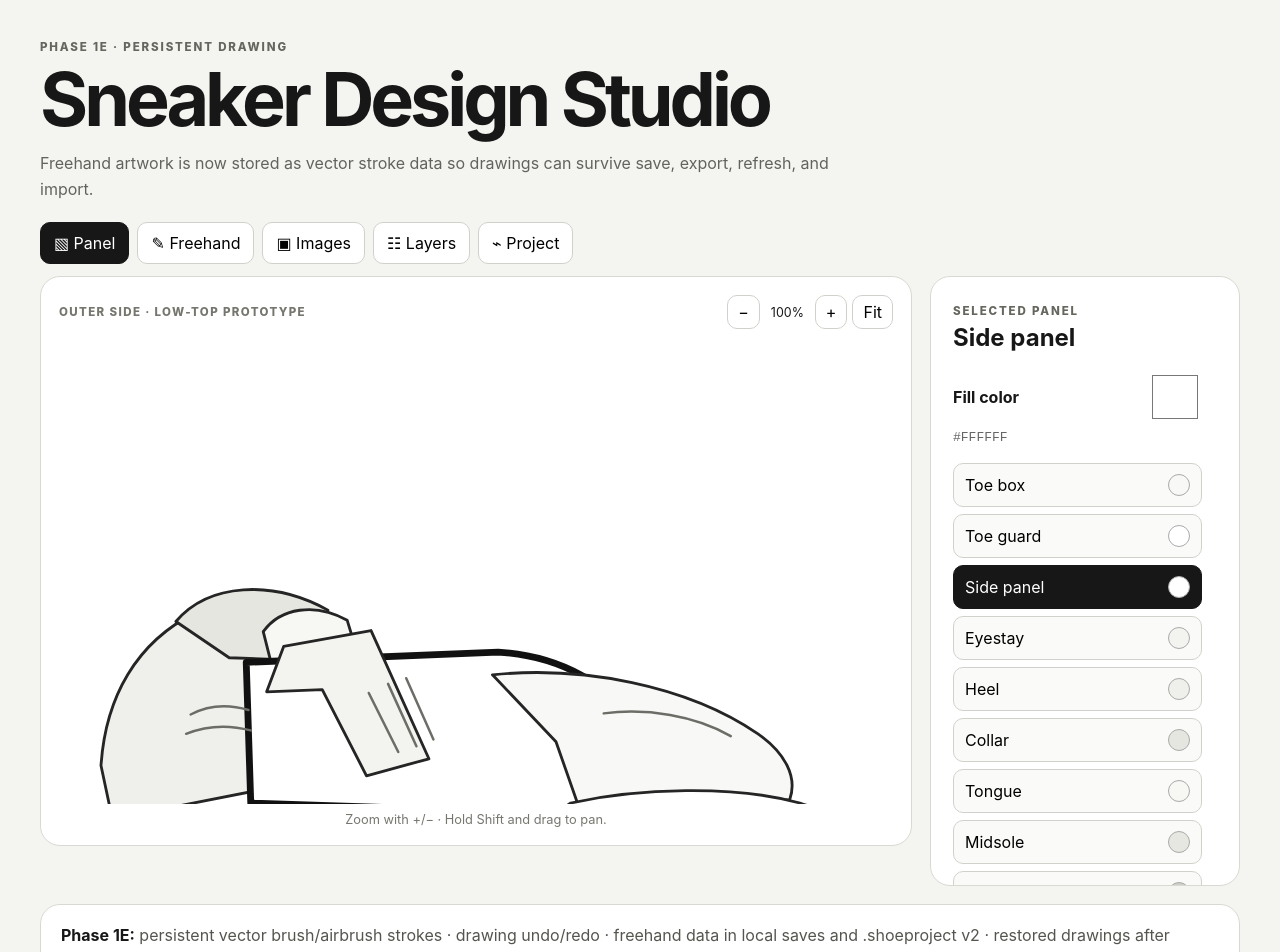
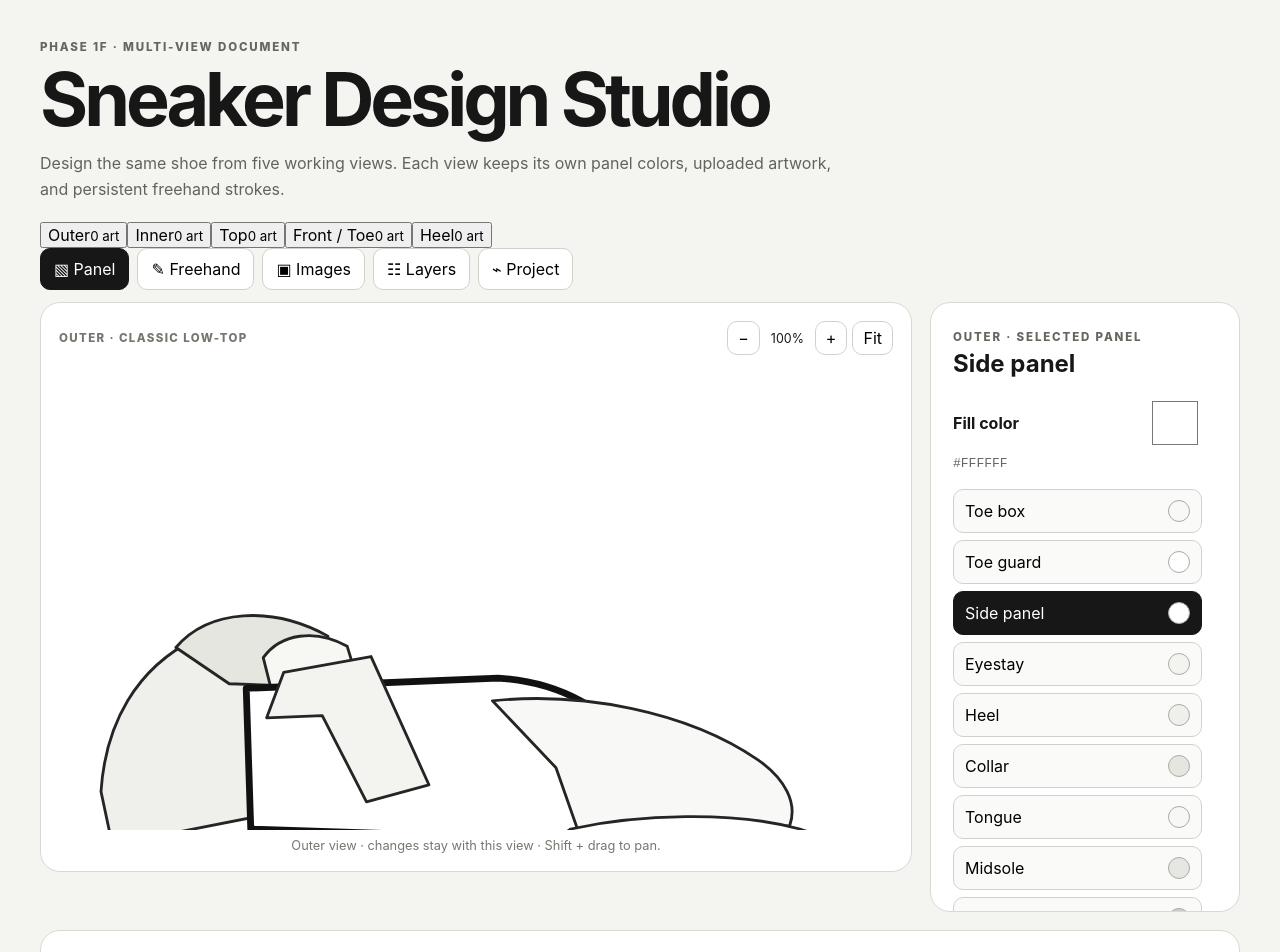
Before and after one commit to PerezAbraham86/sneaker-design-studio, a React (Vite) app: page / in a window 1280 px wide. Shown: the top 952 px of the page. Built offline with nearby package versions, Linux system fonts and the light colour scheme.

Commit message:
Phase 1F: add outer inner top front and heel editor views

```diff
--- a/src/App.tsx
+++ b/src/App.tsx
@@ -1,29 +1,37 @@
-import { useMemo,useRef,useState } from 'react'
+import {useRef,useState} from 'react'
 import DrawingCanvas,{type DrawTool,type Stroke} from './DrawingCanvas'
 import ArtworkLayer,{type ArtworkItem} from './ArtworkLayer'
-import {DEFAULT_LAYERS,downloadProject,isProjectFile,loadLocal,makeProject,saveLocal,type LayerId,type LayerState,type ProjectFile} from './project'
+import {DEFAULT_LAYERS,SHOE_VIEWS,VIEW_LABELS,downloadProject,isProjectFile,loadLocal,makeProject,saveLocal,type LayerId,type LayerState,type ProjectFile,type ShoeView,type ViewDocument} from './project'
 import {initialColors,panelLabels,panelPaths,type PanelColors,type PanelId} from './shoeTemplate'
-type Mode='panels'|'draw'|'image'|'layers'|'project';type HistoryState={colors:PanelColors};const panelOrder=Object.keys(panelLabels) as PanelId[]
-function SneakerSvg({colors,selected,onSelect,enabled}:{colors:PanelColors;selected:PanelId;onSelect:(p:PanelId)=>void;enabled:boolean}){return <svg className="shoe-svg" viewBox="55 55 735 350"><g className="shoe-shadow"><ellipse cx="430" cy="380" rx="310" ry="12"/></g>{(Object.keys(panelPaths) as PanelId[]).map(id=><path key={id} d={panelPaths[id]} fill={colors[id]} className={'shoe-panel'+(selected===id&&enabled?' selected':'')} onClick={()=>enabled&&onSelect(id)}/>)}<g className="shoe-details"><path d="M328 166 L354 218 M345 158 L370 213 M361 153 L385 207"/><path d="M171 185 C188 176 205 176 222 181 M167 202 C187 194 205 194 224 199"/><path d="M535 184 C573 179 616 186 647 204"/></g></svg>}
+type Mode='panels'|'draw'|'image'|'layers'|'project';const panelOrder=Object.keys(panelLabels) as PanelId[]
+const freshView=():ViewDocument=>({colors:{...initialColors},artworks:[],strokes:[]})
+const freshViews=():Record<ShoeView,ViewDocument>=>({outer:freshView(),inner:freshView(),top:freshView(),front:freshView(),heel:freshView()})
+function SneakerSvg({view,colors,selected,onSelect,enabled}:{view:ShoeView;colors:PanelColors;selected:PanelId;onSelect:(p:PanelId)=>void;enabled:boolean}){
+ const transform=view==='inner'?'translate(845 0) scale(-1 1)':view==='top'?'translate(110 -185) rotate(90 365 230) scale(.78)':view==='front'?'translate(50 -5) scale(.95 1)':view==='heel'?'translate(-20 0) scale(.92 1)':''
+ const opacity=(id:PanelId)=>view==='front'&&!['toeBox','toeGuard','tongue','midsole','outsole'].includes(id)?.18:view==='heel'&&!['heel','collar','midsole','outsole'].includes(id)?.18:1
+ return <svg className="shoe-svg" viewBox="55 55 735 350"><g transform={transform}><g className="shoe-shadow"><ellipse cx="430" cy="380" rx="310" ry="12"/></g>{(Object.keys(panelPaths) as PanelId[]).map(id=><path key={id} d={panelPaths[id]} fill={colors[id]} opacity={opacity(id)} className={'shoe-panel'+(selected===id&&enabled?' selected':'')} onClick={()=>enabled&&onSelect(id)}/>)}</g></svg>
+}
 export default function App(){
- const [mode,setMode]=useState<Mode>('panels'),[selected,setSelected]=useState<PanelId>('quarter'),[colors,setColors]=useState<PanelColors>({...initialColors}),[past,setPast]=useState<HistoryState[]>([]),[future,setFuture]=useState<HistoryState[]>([])
- const [tool,setTool]=useState<DrawTool>('brush'),[drawColor,setDrawColor]=useState('#111111'),[brushSize,setBrushSize]=useState(10),[drawOpacity,setDrawOpacity]=useState(1),[strokes,setStrokes]=useState<Stroke[]>([]),[strokeRedo,setStrokeRedo]=useState<Stroke[]>([])
- const [artworks,setArtworks]=useState<ArtworkItem[]>([]),[selectedArtwork,setSelectedArtwork]=useState<string|null>(null),[layers,setLayers]=useState<LayerState[]>(DEFAULT_LAYERS),[projectName,setProjectName]=useState('My Sneaker Design'),[status,setStatus]=useState('Not saved yet')
- const [zoom,setZoom]=useState(1),[pan,setPan]=useState({x:0,y:0});const panRef=useRef<{x:number;y:number;px:number;py:number}|null>(null),fileRef=useRef<HTMLInputElement>(null),projectRef=useRef<HTMLInputElement>(null)
- const currentArtwork=artworks.find(x=>x.id===selectedArtwork)??null,changedCount=useMemo(()=>panelOrder.filter(id=>colors[id]!==initialColors[id]).length,[colors]),visible=(id:LayerId)=>layers.find(x=>x.id===id)?.visible!==false
- const commitColors=(next:PanelColors)=>{setPast(x=>[...x.slice(-39),{colors:{...colors}}]);setColors(next);setFuture([])},undo=()=>{const p=past.at(-1);if(!p)return;setFuture(x=>[{colors:{...colors}},...x]);setColors({...p.colors});setPast(x=>x.slice(0,-1))},redo=()=>{const n=future[0];if(!n)return;setPast(x=>[...x,{colors:{...colors}}]);setColors({...n.colors});setFuture(x=>x.slice(1))}
- const updateArtwork=(id:string,patch:Partial<ArtworkItem>)=>setArtworks(x=>x.map(a=>a.id===id?{...a,...patch}:a)),addImage=(f:File)=>{if(!f.type.startsWith('image/'))return;const r=new FileReader();r.onload=()=>{const id=crypto.randomUUID();setArtworks(x=>[...x,{id,src:String(r.result),name:f.name,x:50,y:50,scale:1,rotation:0,opacity:1}]);setSelectedArtwork(id);setMode('image')};r.readAsDataURL(f)}
- const snapshot=()=>makeProject(projectName,colors,artworks,strokes,layers),applyProject=(p:ProjectFile)=>{setProjectName(p.name);setColors(p.colors);setArtworks(p.artworks);setStrokes(p.strokes);setLayers(p.layers);setPast([]);setFuture([]);setStrokeRedo([]);setStatus('Loaded '+new Date().toLocaleTimeString())}
- const save=()=>{try{saveLocal(snapshot());setStatus('Saved locally '+new Date().toLocaleTimeString())}catch{setStatus('Local save failed — download the project instead')}}
+ const [mode,setMode]=useState<Mode>('panels'),[activeView,setActiveView]=useState<ShoeView>('outer'),[views,setViews]=useState<Record<ShoeView,ViewDocument>>(freshViews),[selected,setSelected]=useState<PanelId>('quarter')
+ const [tool,setTool]=useState<DrawTool>('brush'),[drawColor,setDrawColor]=useState('#111111'),[brushSize,setBrushSize]=useState(10),[drawOpacity,setDrawOpacity]=useState(1),[strokeRedo,setStrokeRedo]=useState<Record<ShoeView,Stroke[]>>({outer:[],inner:[],top:[],front:[],heel:[]})
+ const [selectedArtwork,setSelectedArtwork]=useState<string|null>(null),[layers,setLayers]=useState<LayerState[]>(DEFAULT_LAYERS),[projectName,setProjectName]=useState('My Sneaker Design'),[status,setStatus]=useState('Not saved yet'),[zoom,setZoom]=useState(1),[pan,setPan]=useState({x:0,y:0})
+ const panRef=useRef<{x:number;y:number;px:number;py:number}|null>(null),fileRef=useRef<HTMLInputElement>(null),projectRef=useRef<HTMLInputElement>(null)
+ const doc=views[activeView],currentArtwork=doc.artworks.find(x=>x.id===selectedArtwork)??null,visible=(id:LayerId)=>layers.find(x=>x.id===id)?.visible!==false
+ const patchView=(patch:Partial<ViewDocument>)=>setViews(v=>({...v,[activeView]:{...v[activeView],...patch}}))
+ const changeView=(v:ShoeView)=>{setActiveView(v);setSelectedArtwork(null);setPan({x:0,y:0});setZoom(1)}
+ const updateArtwork=(id:string,patch:Partial<ArtworkItem>)=>patchView({artworks:doc.artworks.map(a=>a.id===id?{...a,...patch}:a)})
+ const addImage=(f:File)=>{if(!f.type.startsWith('image/'))return;const r=new FileReader();r.onload=()=>{const id=crypto.randomUUID(),item:ArtworkItem={id,src:String(r.result),name:f.name,x:50,y:50,scale:1,rotation:0,opacity:1};patchView({artworks:[...doc.artworks,item]});setSelectedArtwork(id);setMode('image')};r.readAsDataURL(f)}
+ const snapshot=()=>makeProject(projectName,activeView,views,layers),applyProject=(p:ProjectFile)=>{setProjectName(p.name);setViews(p.views);setLayers(p.layers);setActiveView(p.activeView);setSelectedArtwork(null);setStatus('Loaded '+new Date().toLocaleTimeString())}
  const moveLayer=(i:number,d:-1|1)=>{const t=i+d;if(t<0||t>=layers.length)return;setLayers(x=>{const n=[...x];[n[i],n[t]]=[n[t],n[i]];return n})}
- return <main className="app-shell"><header><p className="eyebrow">PHASE 1E · PERSISTENT DRAWING</p><h1>Sneaker Design Studio</h1><p>Freehand artwork is now stored as vector stroke data so drawings can survive save, export, refresh, and import.</p></header>
+ return <main className="app-shell"><header><p className="eyebrow">PHASE 1F · MULTI-VIEW DOCUMENT</p><h1>Sneaker Design Studio</h1><p>Design the same shoe from five working views. Each view keeps its own panel colors, uploaded artwork, and persistent freehand strokes.</p></header>
+ <nav className="view-tabs">{SHOE_VIEWS.map(v=><button key={v} className={activeView===v?'active':''} onClick={()=>changeView(v)}><span>{VIEW_LABELS[v]}</span><small>{views[v].artworks.length+views[v].strokes.length} art</small></button>)}</nav>
  <nav className="mode-tabs">{([['panels','▧ Panel'],['draw','✎ Freehand'],['image','▣ Images'],['layers','☷ Layers'],['project','⌁ Project']] as [Mode,string][]).map(([m,l])=><button key={m} className={mode===m?'active':''} onClick={()=>setMode(m)}>{l}</button>)}</nav>
- <section className="workspace"><div className="canvas-card"><div className="canvas-bar"><span className="view-label">OUTER SIDE · LOW-TOP PROTOTYPE</span><div className="zoom-controls"><button onClick={()=>setZoom(z=>Math.max(.6,z-.1))}>−</button><span>{Math.round(zoom*100)}%</span><button onClick={()=>setZoom(z=>Math.min(2.5,z+.1))}>+</button><button onClick={()=>{setZoom(1);setPan({x:0,y:0})}}>Fit</button></div></div>
- <div className="viewport" onPointerDown={e=>{if(e.button!==1&&!e.shiftKey)return;panRef.current={x:e.clientX,y:e.clientY,px:pan.x,py:pan.y};e.currentTarget.setPointerCapture(e.pointerId)}} onPointerMove={e=>{if(panRef.current)setPan({x:panRef.current.px+e.clientX-panRef.current.x,y:panRef.current.py+e.clientY-panRef.current.y})}} onPointerUp={()=>panRef.current=null}><div className="design-stage" style={{transform:`translate(${pan.x}px,${pan.y}px) scale(${zoom})`}}><div className={visible('base')?'':'layer-hidden'}><SneakerSvg colors={colors} selected={selected} onSelect={setSelected} enabled={mode==='panels'}/></div><div className={visible('artwork')?'':'layer-hidden'}><ArtworkLayer items={artworks} selectedId={mode==='image'?selectedArtwork:null} onSelect={setSelectedArtwork} onChange={updateArtwork}/></div><div className={'draw-layer '+(mode==='draw'?'enabled':'disabled')+(visible('freehand')?'':' layer-hidden')}><DrawingCanvas tool={tool} color={drawColor} size={brushSize} opacity={drawOpacity} strokes={strokes} onCommit={s=>{setStrokes(x=>[...x,s]);setStrokeRedo([])}}/></div></div></div><p className="hint">Zoom with +/− · Hold Shift and drag to pan.</p></div>
- <aside>{mode==='panels'&&<><span className="micro">SELECTED PANEL</span><h2>{panelLabels[selected]}</h2><label className="control-row">Fill color<input type="color" value={colors[selected]} onChange={e=>e.target.value!==colors[selected]&&commitColors({...colors,[selected]:e.target.value})}/></label><code>{colors[selected].toUpperCase()}</code><div className="panel-list">{panelOrder.map(p=><button key={p} className={selected===p?'active':''} onClick={()=>setSelected(p)}>{panelLabels[p]}<span className="mini-swatch" style={{background:colors[p]}}/></button>)}</div><div className="history-row"><button onClick={undo} disabled={!past.length}>↶ Undo</button><button onClick={redo} disabled={!future.length}>↷ Redo</button></div></>}
- {mode==='draw'&&<><span className="micro">PERSISTENT FREEHAND</span><h2>Paint layer</h2><div className="tool-grid">{(['brush','airbrush','eraser'] as DrawTool[]).map(t=><button key={t} className={tool===t?'active':''} onClick={()=>setTool(t)}>{t}</button>)}</div><label className="control-row">Paint color<input type="color" value={drawColor} onChange={e=>setDrawColor(e.target.value)}/></label><label className="slider-label">Size <b>{brushSize}px</b><input type="range" min="2" max="60" value={brushSize} onChange={e=>setBrushSize(+e.target.value)}/></label><label className="slider-label">Opacity <b>{Math.round(drawOpacity*100)}%</b><input type="range" min="10" max="100" value={drawOpacity*100} onChange={e=>setDrawOpacity(+e.target.value/100)}/></label><div className="history-row"><button disabled={!strokes.length} onClick={()=>{const s=strokes.at(-1);if(s){setStrokes(x=>x.slice(0,-1));setStrokeRedo(x=>[s,...x])}}}>↶ Stroke</button><button disabled={!strokeRedo.length} onClick={()=>{const s=strokeRedo[0];setStrokes(x=>[...x,s]);setStrokeRedo(x=>x.slice(1))}}>↷ Stroke</button></div><button className="reset" disabled={!strokes.length} onClick={()=>{setStrokeRedo([...strokes]);setStrokes([])}}>Clear freehand</button><p className="side-note">{strokes.length} stored vector stroke{strokes.length===1?'':'s'}</p></>}
- {mode==='image'&&<><span className="micro">IMAGE ARTWORK</span><h2>Artwork</h2><input ref={fileRef} className="file-input" type="file" accept="image/png,image/jpeg,image/webp" onChange={e=>{const f=e.target.files?.[0];if(f)addImage(f);e.target.value=''}}/><button className="primary" onClick={()=>fileRef.current?.click()}>+ Upload image</button><div className="artwork-list">{artworks.map(a=><button key={a.id} className={selectedArtwork===a.id?'active':''} onClick={()=>setSelectedArtwork(a.id)}>{a.name}</button>)}</div>{currentArtwork&&<><label className="slider-label">Size <b>{Math.round(currentArtwork.scale*100)}%</b><input type="range" min="20" max="250" value={currentArtwork.scale*100} onChange={e=>updateArtwork(currentArtwork.id,{scale:+e.target.value/100})}/></label><label className="slider-label">Rotation <b>{currentArtwork.rotation}°</b><input type="range" min="-180" max="180" value={currentArtwork.rotation} onChange={e=>updateArtwork(currentArtwork.id,{rotation:+e.target.value})}/></label><button className="danger" onClick={()=>{setArtworks(x=>x.filter(a=>a.id!==currentArtwork.id));setSelectedArtwork(null)}}>Remove image</button></>}</>}
- {mode==='layers'&&<><span className="micro">LAYER MANAGER</span><h2>Design layers</h2><div className="layer-list">{layers.map((l,i)=><div className="layer-row" key={l.id}><button className="eye" onClick={()=>setLayers(x=>x.map(v=>v.id===l.id?{...v,visible:!v.visible}:v))}>{l.visible?'◉':'○'}</button><input value={l.name} onChange={e=>setLayers(x=>x.map(v=>v.id===l.id?{...v,name:e.target.value}:v))}/><button disabled={!i} onClick={()=>moveLayer(i,-1)}>↑</button><button disabled={i===layers.length-1} onClick={()=>moveLayer(i,1)}>↓</button></div>)}</div></>}
- {mode==='project'&&<><span className="micro">PORTABLE PROJECT V2</span><h2>Save & transfer</h2><label className="project-name">Project name<input value={projectName} onChange={e=>setProjectName(e.target.value)}/></label><button className="primary" onClick={save}>Save locally</button><button className="reset" onClick={()=>{const p=loadLocal();p?applyProject(p):setStatus('No compatible v2 local save found')}}>Load local save</button><button className="reset" onClick={()=>downloadProject(snapshot())}>Download .shoeproject</button><input ref={projectRef} className="file-input" type="file" accept=".shoeproject,application/json" onChange={e=>{const f=e.target.files?.[0];if(!f)return;const r=new FileReader();r.onload=()=>{try{const p:unknown=JSON.parse(String(r.result));isProjectFile(p)?applyProject(p):setStatus('Invalid or older project file')}catch{setStatus('Could not read project file')}};r.readAsText(f);e.target.value=''}}/><button className="reset" onClick={()=>projectRef.current?.click()}>Import .shoeproject</button><p className="save-status">{status}</p></>}</aside></section>
- <section className="roadmap"><strong>Phase 1E:</strong> persistent vector brush/airbrush strokes · drawing undo/redo · freehand data in local saves and .shoeproject v2 · restored drawings after import.<br/><strong>Next:</strong> multi-view shoe document architecture and proper per-view artwork.</section></main>
+ <section className="workspace"><div className="canvas-card"><div className="canvas-bar"><span className="view-label">{VIEW_LABELS[activeView].toUpperCase()} · CLASSIC LOW-TOP</span><div className="zoom-controls"><button onClick={()=>setZoom(z=>Math.max(.6,z-.1))}>−</button><span>{Math.round(zoom*100)}%</span><button onClick={()=>setZoom(z=>Math.min(2.5,z+.1))}>+</button><button onClick={()=>{setZoom(1);setPan({x:0,y:0})}}>Fit</button></div></div>
+ <div className="viewport" onPointerDown={e=>{if(e.button!==1&&!e.shiftKey)return;panRef.current={x:e.clientX,y:e.clientY,px:pan.x,py:pan.y};e.currentTarget.setPointerCapture(e.pointerId)}} onPointerMove={e=>{if(panRef.current)setPan({x:panRef.current.px+e.clientX-panRef.current.x,y:panRef.current.py+e.clientY-panRef.current.y})}} onPointerUp={()=>panRef.current=null}><div className="design-stage" style={{transform:`translate(${pan.x}px,${pan.y}px) scale(${zoom})`}}><div className={visible('base')?'':'layer-hidden'}><SneakerSvg view={activeView} colors={doc.colors} selected={selected} onSelect={setSelected} enabled={mode==='panels'}/></div><div className={visible('artwork')?'':'layer-hidden'}><ArtworkLayer items={doc.artworks} selectedId={mode==='image'?selectedArtwork:null} onSelect={setSelectedArtwork} onChange={updateArtwork}/></div><div className={'draw-layer '+(mode==='draw'?'enabled':'disabled')+(visible('freehand')?'':' layer-hidden')}><DrawingCanvas tool={tool} color={drawColor} size={brushSize} opacity={drawOpacity} strokes={doc.strokes} onCommit={s=>{patchView({strokes:[...doc.strokes,s]});setStrokeRedo(x=>({...x,[activeView]:[]}))}}/></div></div></div><p className="hint">{VIEW_LABELS[activeView]} view · changes stay with this view · Shift + drag to pan.</p></div>
+ <aside><div className="aside-inner">{mode==='panels'&&<><span className="micro">{VIEW_LABELS[activeView].toUpperCase()} · SELECTED PANEL</span><h2>{panelLabels[selected]}</h2><label className="control-row">Fill color<input type="color" value={doc.colors[selected]} onChange={e=>patchView({colors:{...doc.colors,[selected]:e.target.value}})}/></label><code>{doc.colors[selected].toUpperCase()}</code><div className="panel-list">{panelOrder.map(p=><button key={p} className={selected===p?'active':''} onClick={()=>setSelected(p)}>{panelLabels[p]}<span className="mini-swatch" style={{background:doc.colors[p]}}/></button>)}</div></>}
+ {mode==='draw'&&<><span className="micro">{VIEW_LABELS[activeView].toUpperCase()} · FREEHAND</span><h2>Paint layer</h2><div className="tool-grid">{(['brush','airbrush','eraser'] as DrawTool[]).map(t=><button key={t} className={tool===t?'active':''} onClick={()=>setTool(t)}>{t}</button>)}</div><label className="control-row">Paint color<input type="color" value={drawColor} onChange={e=>setDrawColor(e.target.value)}/></label><label className="slider-label">Size <b>{brushSize}px</b><input type="range" min="2" max="60" value={brushSize} onChange={e=>setBrushSize(+e.target.value)}/></label><label className="slider-label">Opacity <b>{Math.round(drawOpacity*100)}%</b><input type="range" min="10" max="100" value={drawOpacity*100} onChange={e=>setDrawOpacity(+e.target.value/100)}/></label><div className="history-row"><button disabled={!doc.strokes.length} onClick={()=>{const s=doc.strokes.at(-1);if(s){patchView({strokes:doc.strokes.slice(0,-1)});setStrokeRedo(x=>({...x,[activeView]:[s,...x[activeView]]}))}}}>↶ Stroke</button><button disabled={!strokeRedo[activeView].length} onClick={()=>{const s=strokeRedo[activeView][0];patchView({strokes:[...doc.strokes,s]});setStrokeRedo(x=>({...x,[activeView]:x[activeView].slice(1)}))}}>↷ Stroke</button></div><p className="side-note">{doc.strokes.length} stroke{doc.strokes.length===1?'':'s'} on this view.</p></>}
+ {mode==='image'&&<><span className="micro">{VIEW_LABELS[activeView].toUpperCase()} · ARTWORK</span><h2>Images</h2><input ref={fileRef} className="file-input" type="file" accept="image/png,image/jpeg,image/webp" onChange={e=>{const f=e.target.files?.[0];if(f)addImage(f);e.target.value=''}}/><button className="primary" onClick={()=>fileRef.current?.click()}>+ Upload image</button><div className="artwork-list">{doc.artworks.map(a=><button key={a.id} className={selectedArtwork===a.id?'active':''} onClick={()=>setSelectedArtwork(a.id)}>{a.name}</button>)}</div>{currentArtwork&&<><label className="slider-label">Size <b>{Math.round(currentArtwork.scale*100)}%</b><input type="range" min="20" max="250" value={currentArtwork.scale*100} onChange={e=>updateArtwork(currentArtwork.id,{scale:+e.target.value/100})}/></label><label className="slider-label">Rotation <b>{currentArtwork.rotation}°</b><input type="range" min="-180" max="180" value={currentArtwork.rotation} onChange={e=>updateArtwork(currentArtwork.id,{rotation:+e.target.value})}/></label><button className="danger" onClick={()=>{patchView({artworks:doc.artworks.filter(a=>a.id!==currentArtwork.id)});setSelectedArtwork(null)}}>Remove image</button></>}</>}
+ {mode==='layers'&&<><span className="micro">GLOBAL LAYER MANAGER</span><h2>Design layers</h2><p className="side-note">Visibility and names apply across all five views; artwork content remains view-specific.</p><div className="layer-list">{layers.map((l,i)=><div className="layer-row" key={l.id}><button className="eye" onClick={()=>setLayers(x=>x.map(v=>v.id===l.id?{...v,visible:!v.visible}:v))}>{l.visible?'◉':'○'}</button><input value={l.name} onChange={e=>setLayers(x=>x.map(v=>v.id===l.id?{...v,name:e.target.value}:v))}/><button disabled={!i} onClick={()=>moveLayer(i,-1)}>↑</button><button disabled={i===layers.length-1} onClick={()=>moveLayer(i,1)}>↓</button></div>)}</div></>}
+ {mode==='project'&&<><span className="micro">PORTABLE PROJECT V3</span><h2>Five-view project</h2><label className="project-name">Project name<input value={projectName} onChange={e=>setProjectName(e.target.value)}/></label><button className="primary" onClick={()=>{try{saveLocal(snapshot());setStatus('Saved all 5 views locally')}catch{setStatus('Local save failed — download instead')}}}>Save locally</button><button className="reset" onClick={()=>{const p=loadLocal();p?applyProject(p):setStatus('No compatible v3 save found')}}>Load local save</button><button className="reset" onClick={()=>downloadProject(snapshot())}>Download .shoeproject</button><input ref={projectRef} className="file-input" type="file" accept=".shoeproject,application/json" onChange={e=>{const f=e.target.files?.[0];if(!f)return;const r=new FileReader();r.onload=()=>{try{const p:unknown=JSON.parse(String(r.result));isProjectFile(p)?applyProject(p):setStatus('Invalid or older project file')}catch{setStatus('Could not read project')}};r.readAsText(f);e.target.value=''}}/><button className="reset" onClick={()=>projectRef.current?.click()}>Import .shoeproject</button><p className="save-status">{status}</p><div className="view-summary">{SHOE_VIEWS.map(v=><span key={v}>{VIEW_LABELS[v]} <b>{views[v].artworks.length} img · {views[v].strokes.length} strokes</b></span>)}</div></>}</div></aside></section>
+ <section className="roadmap"><strong>Phase 1F:</strong> Outer · Inner · Top · Front/Toe · Heel document views, each with independent colors, images, and freehand strokes. All five views save in <strong>.shoeproject v3</strong>.<br/><strong>Prototype note:</strong> view transforms are structural placeholders; dedicated anatomically correct SVG templates come next.</section></main>
 }
```
